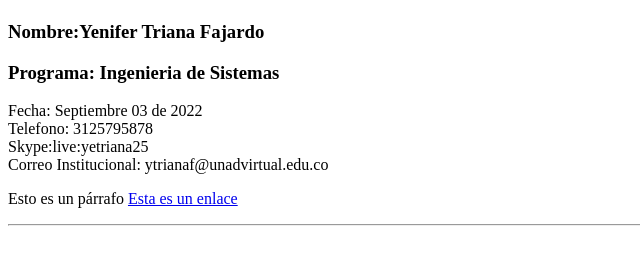
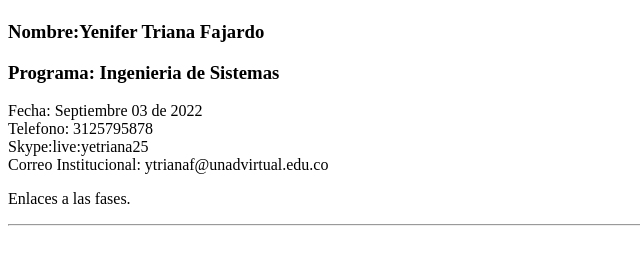
Before and after one commit to YENIFER1989/DSW-YeniferTriana, a plain HTML site: page index.html in a window 1280 px wide. Shown: the part 59-324 px from the top of the page, without its empty margins (0-640 px from the left). Drawn offline with Linux system fonts and the light colour scheme.

Commit message:
Enlace
Enlace

```diff
--- a/index.html
+++ b/index.html
@@ -16,8 +16,7 @@
         Correo Institucional: ytrianaf@unadvirtual.edu.co
     </p>
 
-    <p>Esto es un párrafo
-        <a href="https://www.unad.edu.co/"> Esta es un enlace </a>
+    <p>Enlaces a las fases. <br>
 
         <a href="fase2/design.html"></a>
     </p>
```
